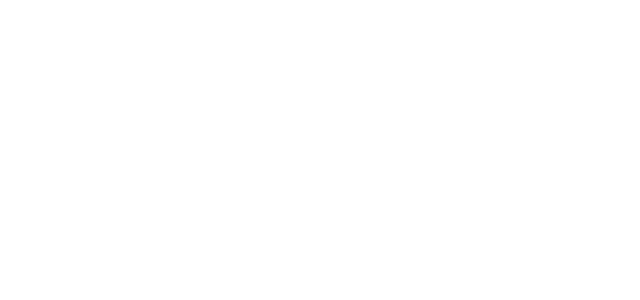
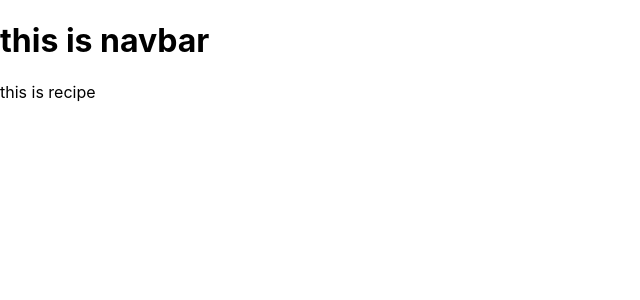
Before and after one commit to WhaleAnchor/LetMeCook, a React (Create React App) app: page /recipe in a window 1280 px wide. Before the commit this address had no page. Shown: the top 300 px of the page, without its empty margins (0-640 px from the left). Built offline with nearby package versions, Linux system fonts and the light colour scheme.

Commit message:
added wrapper and home screen

```diff
--- a/src/App.js
+++ b/src/App.js
@@ -7,21 +7,27 @@
 import Register from './components/Register';
 import Reset from './components/Reset';
 import Navbar from './components/Navbar';
+import WebWrapper from './pages/WebWrapper';
+import Recipe from './pages/Recipe';
 
 function App() {
 
 
   return (
     <Router>
+      <WebWrapper>
         <Routes>
           <>
             <Route exact path="/" element={<Login />} />
             <Route exact path="/register" element={<Register />} />
             <Route exact path="/reset" element={<Reset />} />
             <Route exact path="/navbar" element={<Navbar />} />
+            <Route exact path="/recipe" element={<Recipe />} />
           </>
         </Routes>
+      </WebWrapper>
     </Router>
+
   );
 }
 
--- /dev/null
+++ b/src/pages/Recipe.js
@@ -0,0 +1,11 @@
+import React from 'react';
+
+export function Recipe() {
+    return (
+        <div>
+            this is recipe
+        </div>
+    );
+};
+
+export default Recipe
--- /dev/null
+++ b/src/pages/WebWrapper.js
@@ -0,0 +1,17 @@
+import React from "react";
+import Navbar from '../components/Navbar';
+
+import Recipe from './Recipe'
+
+function WebWrapper() {
+    return (
+        <div>
+            <Navbar />
+            <div>
+                <Recipe />
+            </div>
+        </div>
+    );
+};
+
+export default WebWrapper
```
Lines whose indentation alone changed are shown as unchanged.
